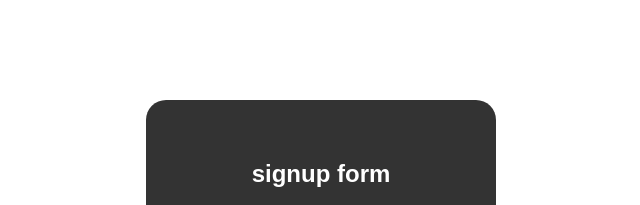
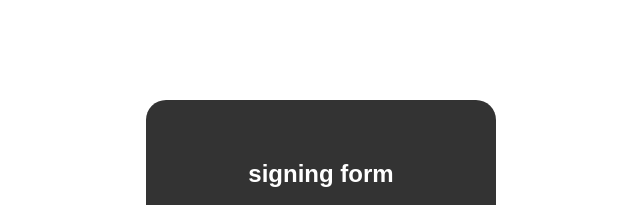
Before and after one commit to kumankit/background-generator, a plain HTML site: page index.html in a window 1280 px wide. Shown: the top 205 px of the page, 319-959 px from the left. Drawn offline with Linux system fonts and the light colour scheme.

Commit message:
signing is change

```diff
--- a/index.html
+++ b/index.html
@@ -9,7 +9,7 @@
 </head>
 <body >
     <div class="wrap">
-    <h2>signup form</h2>
+    <h2>signing form</h2>
         <form action="/action_page.php">
             First name<br>
             <input type="text" name="firstname">
```
